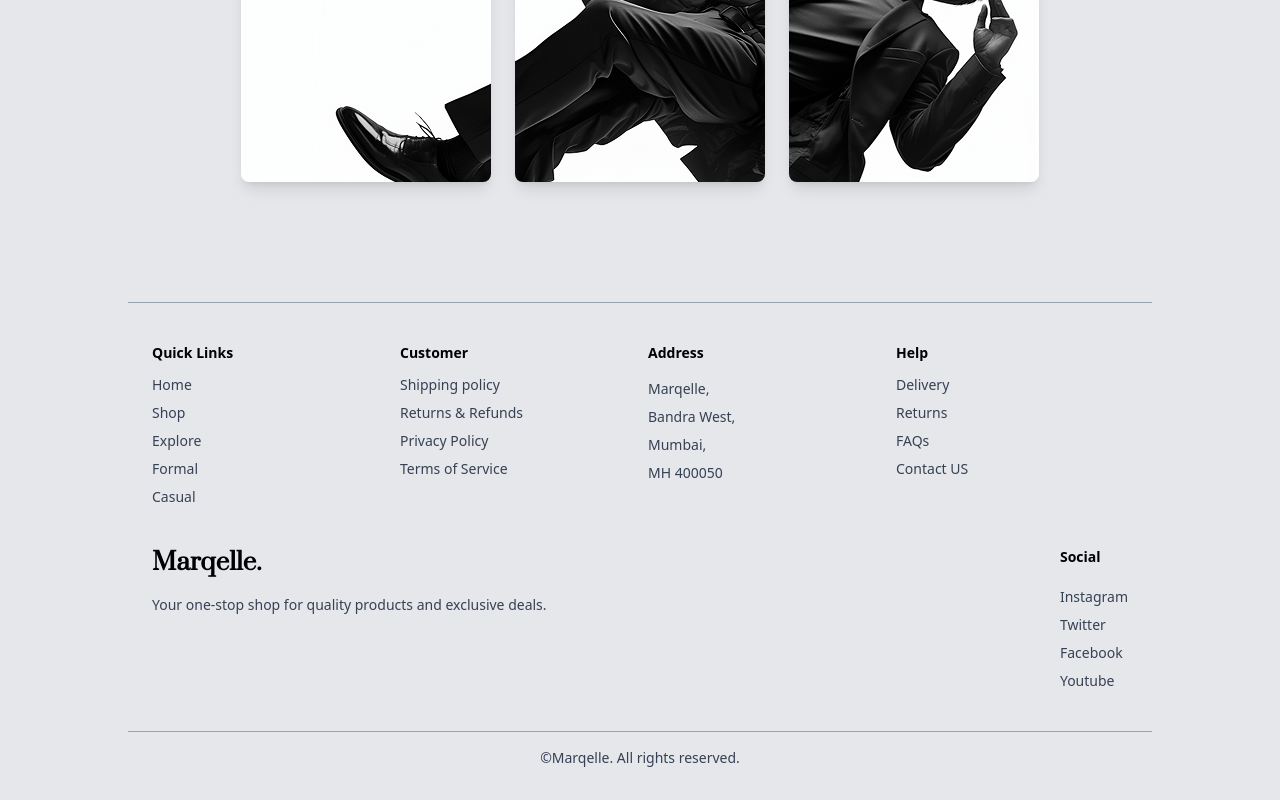
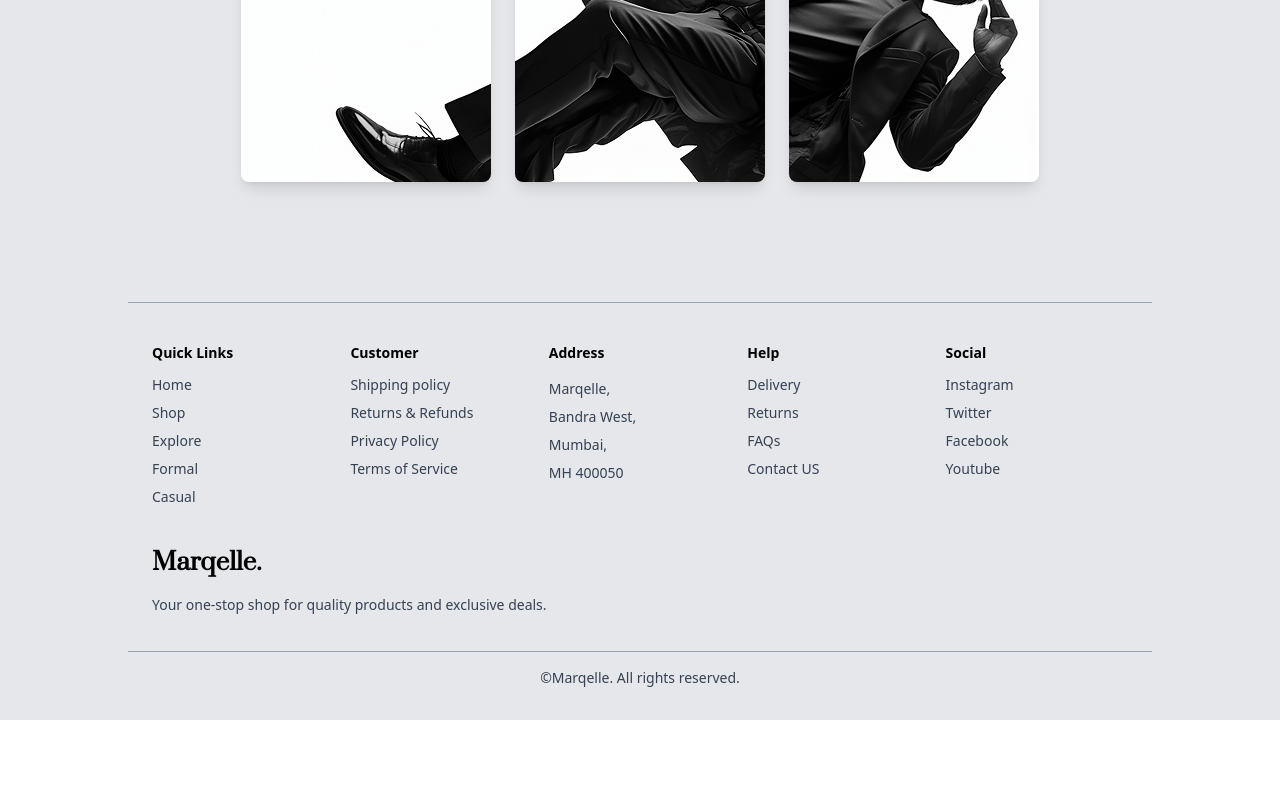
Before and after one commit to arunjosf/Marqelle-Project-Front-end-React, a React (Vite) app: page /home in a window 1280 px wide. Shown: the part 2939-3739 px from the top of the page. After the commit the page ends 3659 px from the top, so only its background shows below. Built offline with nearby package versions, Linux system fonts and the light colour scheme; no server answers; a web font is replaced by a local one.

Commit message:
fix: Updated home page final

```diff
--- a/src/pages/Footer.jsx
+++ b/src/pages/Footer.jsx
@@ -14,7 +14,7 @@ export default function Footer() {
         <hr className="border-t border-gray-400 w-full max-w-5xl mx-auto pt-10"/>
 
       {/* Top section: 4 link columns */}
-      <div className="max-w-5xl mx-auto px-6 grid grid-cols-2 sm:grid-cols-4 gap-8 sm:gap-4">
+      <div className="max-w-5xl mx-auto px-6 grid grid-cols-2 sm:grid-cols-5 gap-8 sm:gap-4">
 
         <div>
           <h3 className="text-sm font-semibold text-black mb-3">Quick Links</h3>
@@ -54,6 +54,15 @@ export default function Footer() {
             </div>
         </div>
 
+      <div className="hidden sm:block">
+          <h3 className="text-sm font-semibold text-black mb-3">Social</h3>
+          <div className="space-y-2 text-sm text-gray-700">
+            <Link className="block hover:text-gray-500">Instagram</Link>
+            <Link className="block hover:text-gray-500">Twitter</Link>
+            <Link className="block hover:text-gray-500">Facebook</Link>
+            <Link className="block hover:text-gray-500">Youtube</Link>
+          </div>
+        </div>
       </div>
 
       {/* Bottom section: Brand + Social */}
@@ -65,15 +74,6 @@ export default function Footer() {
             Your one-stop shop for quality products and exclusive deals.
           </p>
         </div>
-
-        <div className="w-full sm:w-auto">
-          <h3 className="text-sm font-semibold text-black mb-5">Social</h3>
-          <Link className="block text-sm mb-2 text-gray-700">Instagram</Link>
-          <Link className="block text-sm mb-2 text-gray-700">Twitter</Link>
-          <Link className="block text-sm mb-2 text-gray-700">Facebook</Link>
-          <Link className="block text-sm mb-2 text-gray-700">Youtube</Link>
-        </div>
-
       </div>
 
       <div className="border-t border-gray-400 mt-8 pt-4 text-center text-sm text-gray-700 max-w-5xl mx-auto pb-8">
--- a/src/pages/Home.jsx
+++ b/src/pages/Home.jsx
@@ -61,10 +61,15 @@ useEffect(() => {
 
   const handleEnded = () => {
     userScrolledAway = true;
-    const next = nextSectionRef.current;
-    if (next) {
-      const top = next.getBoundingClientRect().top + window.scrollY;
-      window.scrollTo({ top, behavior: "smooth" });
+
+    // Check if the user is still looking at the top section!
+    // If they scrolled down past the first screen, don't auto-scroll.
+    if (window.scrollY < window.innerHeight / 2) {
+      const next = nextSectionRef.current;
+      if (next) {
+        const top = next.getBoundingClientRect().top + window.scrollY;
+        window.scrollTo({ top, behavior: "smooth" });
+      }
     }
   };
 
```
